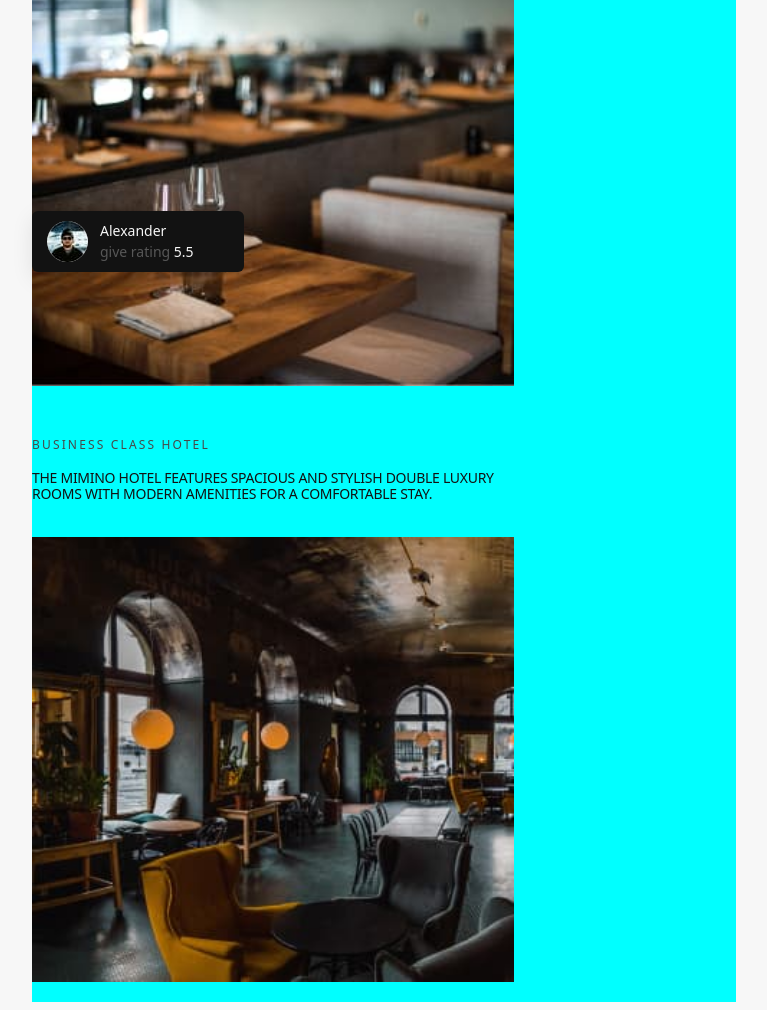
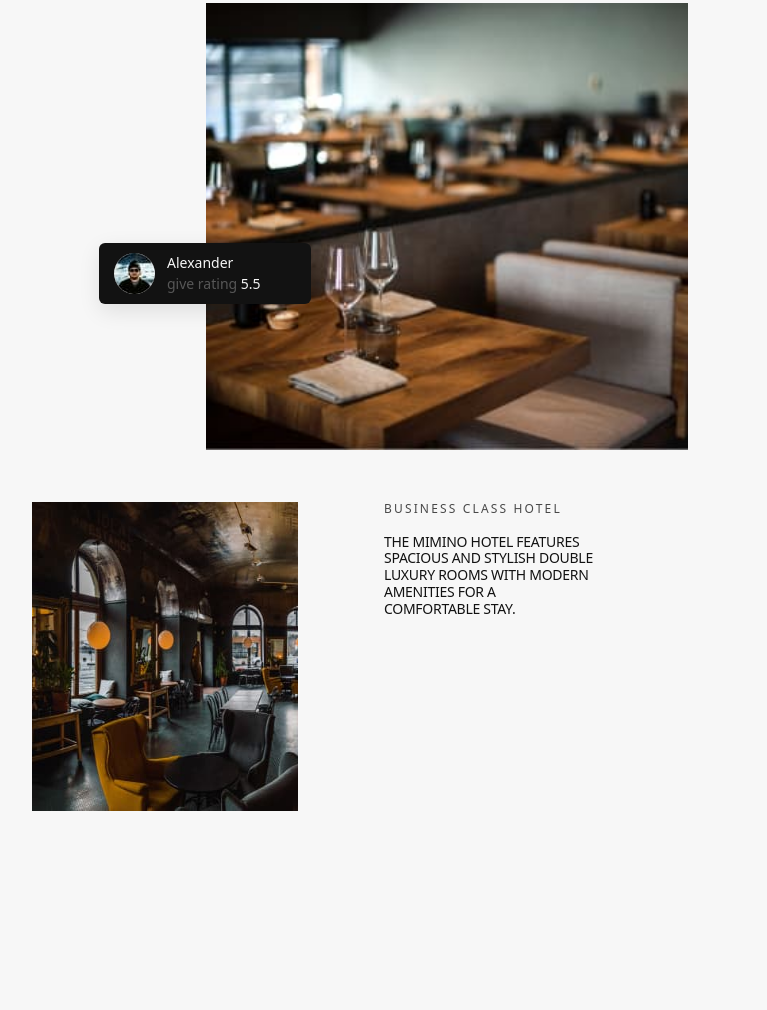
Before and after one commit to olena-ilina-makarova/mimino, a plain HTML site: page index.html in a window 1280 px wide. Shown: the part 923-1933 px from the top of the page, without its empty margins (256-1023 px from the left). After the commit the page ends 1762 px from the top, so only its background shows below. Drawn offline with Linux system fonts and the light colour scheme.

Commit message:
Вирівнює краї

```diff
--- a/css/style.css
+++ b/css/style.css
@@ -192,3 +192,7 @@ img {
 .business-hotel {
   position: relative;
 }
+
+.hotel-title {
+  margin: auto;
+}
--- a/css/tablet.css
+++ b/css/tablet.css
@@ -1,11 +1,11 @@
 @media screen and (min-width: 768px) {
   .about {
     width: 704px;
-    background-color: aqua;
   }
 
   .about-item {
     width: 482px;
+    margin-top: 32px;
   }
 
   .bath-room {
@@ -20,4 +20,30 @@
     left: 370px;
     z-index: 1;
   }
+
+  .table-pic {
+    margin-left: 174px;
+  }
+  .picture {
+    left: 67px;
+  }
+
+  .room {
+    max-width: 266px;
+    height: 309px;
+  }
+
+  .hotel-item {
+    display: flex;
+    flex-direction: row-reverse;
+    max-width: 704px;
+  }
+
+  .hotel-title {
+    margin-right: 143px;
+  }
+
+  .title-about {
+    margin-top: 0px;
+  }
 }
--- a/index.html
+++ b/index.html
@@ -56,16 +56,20 @@
             </p>
           </div>
         </li>
+        <div class="hotel-item">
           <li class="about-item">
+            <div class="hotel-title">
               <h3 class="title-about">business class hotel</h3>
               <p class="subtitle-about">
-            The Mimino hotel features spacious and stylish double luxury rooms
-            with modern amenities for a comfortable stay.
+                The Mimino hotel features spacious and stylish double luxury
+                rooms with modern amenities for a comfortable stay.
               </p>
+            </div>
           </li>
           <li class="about-item">
-          <img src="./img/room.jpg" alt="restaurant-room" />
+            <img class="room" src="./img/room.jpg" alt="restaurant-room" />
           </li>
+        </div>
       </ul>
     </section>
   </body>
```
Lines whose indentation alone changed are shown as unchanged.
